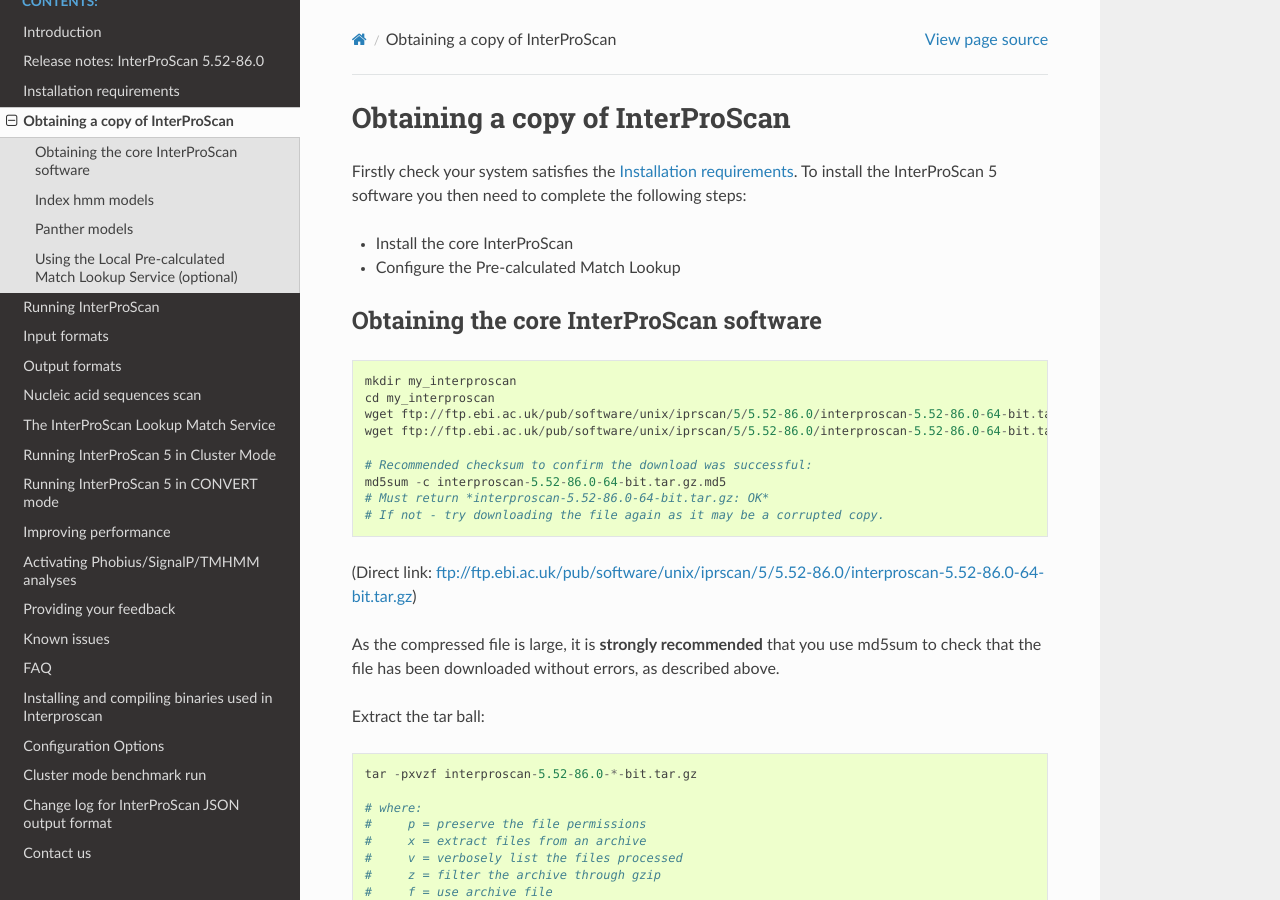
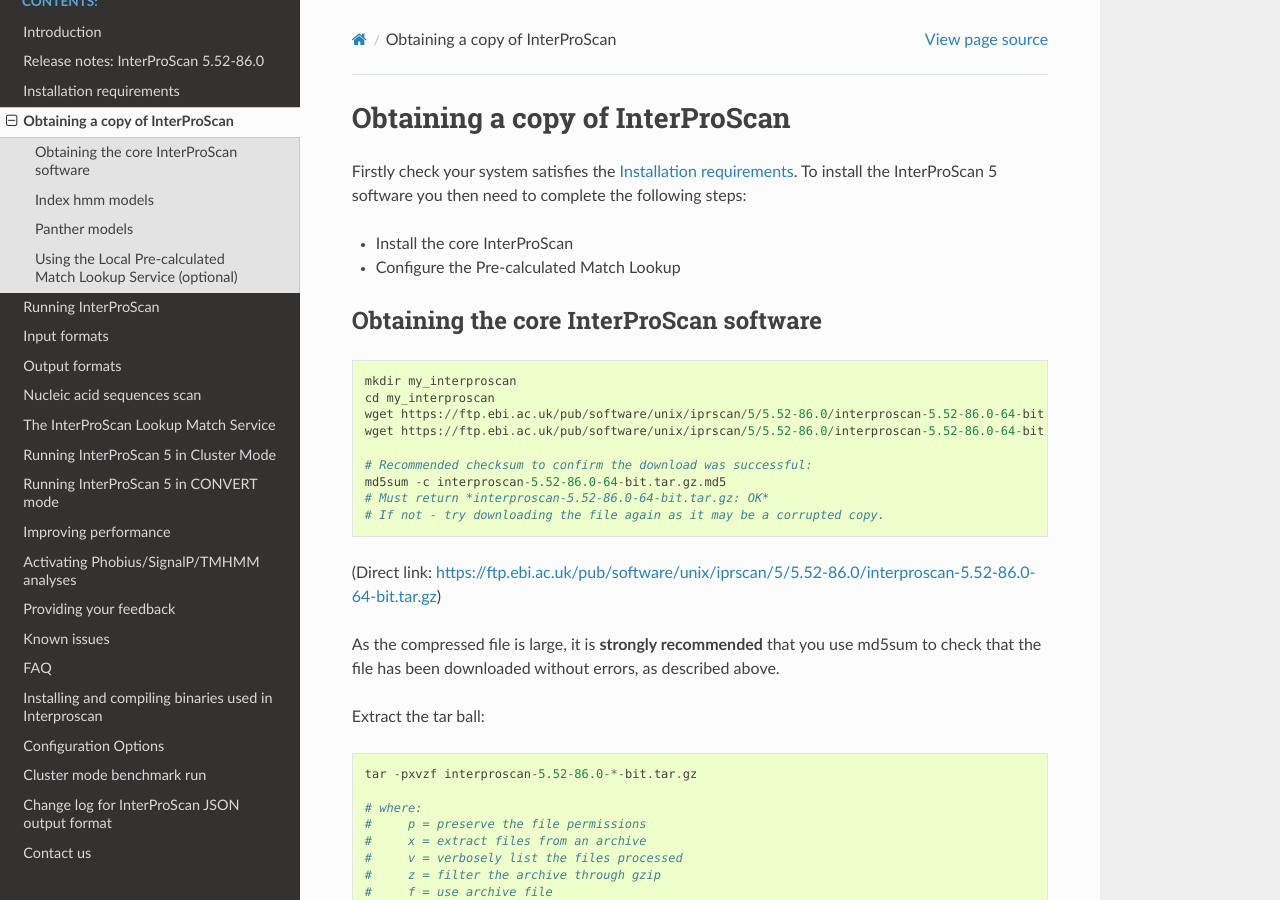
Before and after one commit to ebi-pf-team/interproscan-docs, a Sphinx documentation site: the page built from docs/HowToDownload.rst, in a window 1280 px wide and 900 px high. Built offline with Sphinx 7.4.7 and the Read the Docs theme 2.0.0, drawn with Linux system fonts in a browser that asks for light colours; some of the changed lines change nothing that is shown.

Commit message:
Update HowToDownload.rst

```diff
--- a/docs/HowToDownload.rst
+++ b/docs/HowToDownload.rst
@@ -14,8 +14,8 @@ Obtaining the core InterProScan software
 
     mkdir my_interproscan
     cd my_interproscan
-    wget ftp://ftp.ebi.ac.uk/pub/software/unix/iprscan/5/5.52-86.0/interproscan-5.52-86.0-64-bit.tar.gz
-    wget ftp://ftp.ebi.ac.uk/pub/software/unix/iprscan/5/5.52-86.0/interproscan-5.52-86.0-64-bit.tar.gz.md5
+    wget https://ftp.ebi.ac.uk/pub/software/unix/iprscan/5/5.52-86.0/interproscan-5.52-86.0-64-bit.tar.gz
+    wget https://ftp.ebi.ac.uk/pub/software/unix/iprscan/5/5.52-86.0/interproscan-5.52-86.0-64-bit.tar.gz.md5
 
     # Recommended checksum to confirm the download was successful:
     md5sum -c interproscan-5.52-86.0-64-bit.tar.gz.md5
@@ -23,7 +23,7 @@ Obtaining the core InterProScan software
     # If not - try downloading the file again as it may be a corrupted copy.
 
 (Direct link:
-ftp://ftp.ebi.ac.uk/pub/software/unix/iprscan/5/5.52-86.0/interproscan-5.52-86.0-64-bit.tar.gz)
+https://ftp.ebi.ac.uk/pub/software/unix/iprscan/5/5.52-86.0/interproscan-5.52-86.0-64-bit.tar.gz)
 
 As the compressed file is large, it is **strongly recommended**
 that you use md5sum to check that the file has been downloaded without
```
